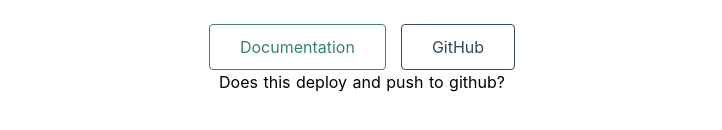
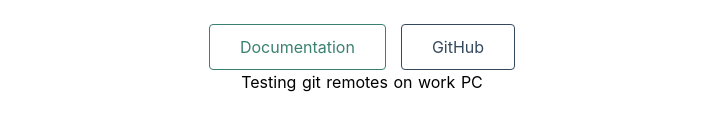
Before and after one commit to bld010/bjark-frontend, a Nuxt app: page / in a window 1280 px wide. Shown: the part 514-644 px from the top of the page, without its empty margins (278-1000 px from the left). Built offline with nearby package versions, Linux system fonts and the light colour scheme.

Commit message:
Testing remotes

```diff
--- a/pages/index.vue
+++ b/pages/index.vue
@@ -22,7 +22,7 @@
         >
           GitHub
         </a>
-        <p>Does this deploy and push to github?</p>
+        <p>Testing git remotes on work PC</p>
       </div>
     </div>
   </div>
```
Also changed, not shown: package.json (line endings or trailing spaces).
